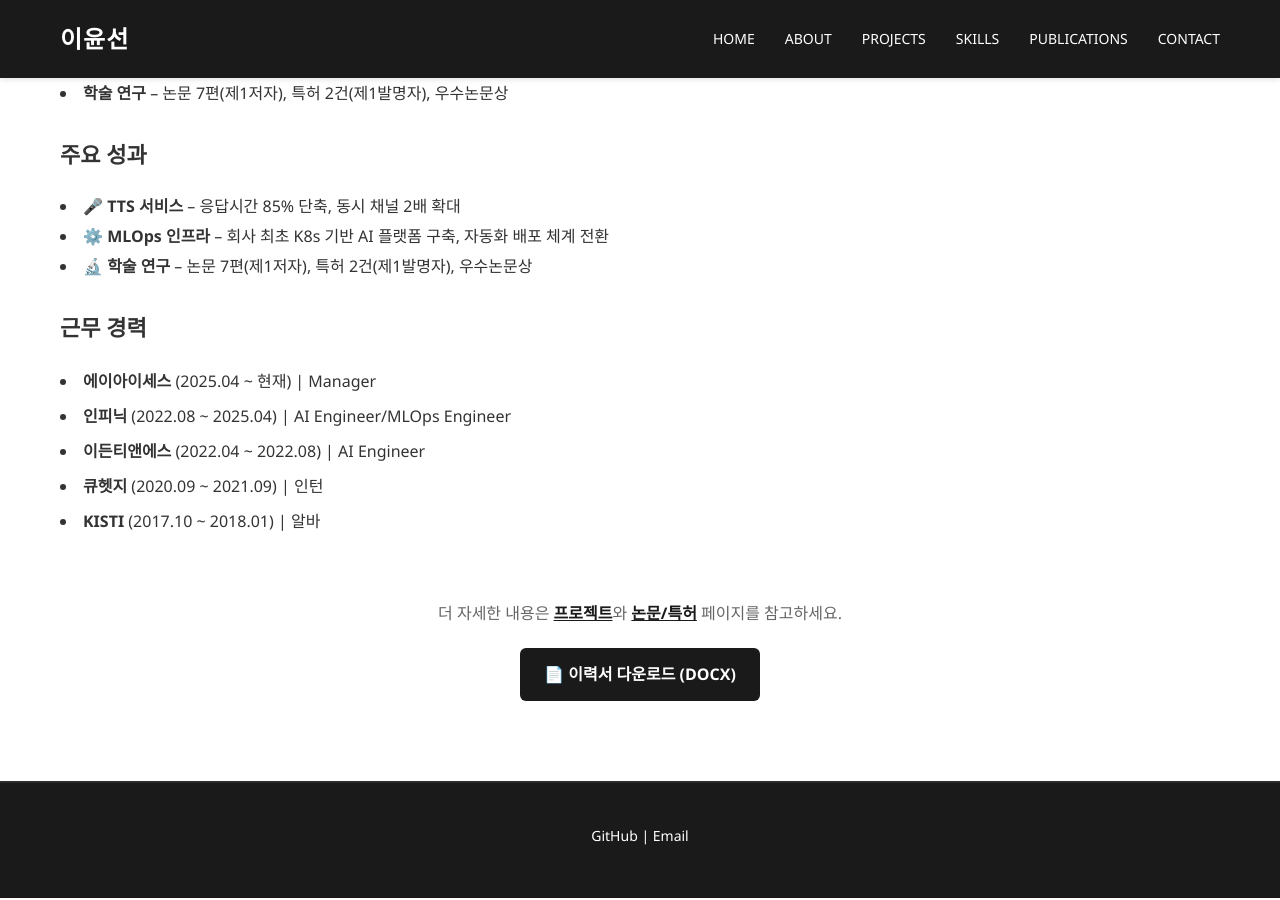
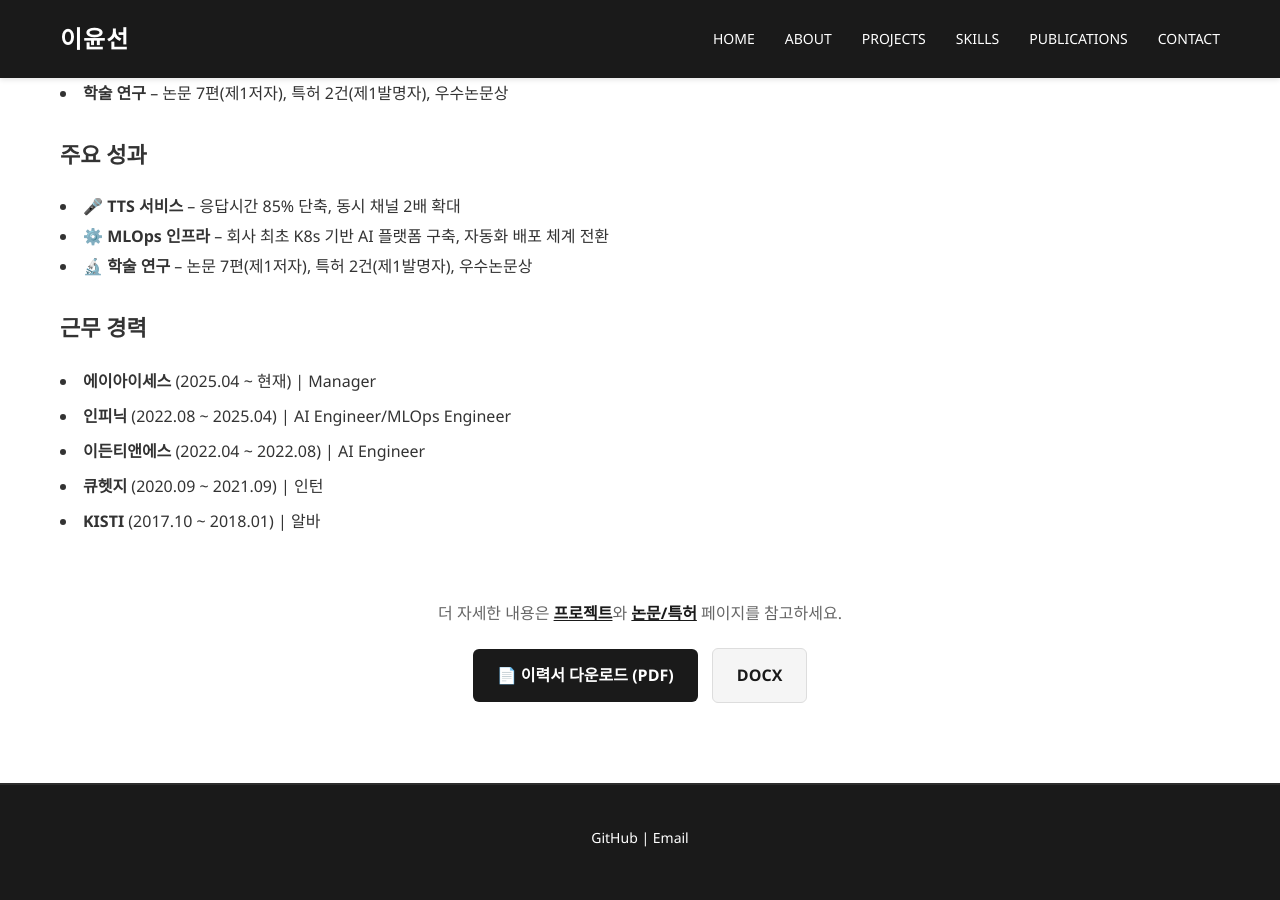
Before and after one commit to ckc5800/ckc5800.github.io, a Jekyll site: the page built from about.html, in a window 1280 px wide and 900 px high, scrolled down 428 px. Built offline with Jekyll 4.4.1, drawn with Linux system fonts in a browser that asks for light colours.

Commit message:
Add PDF resume as primary download, keep DOCX as secondary on About

```diff
--- a/about.html
+++ b/about.html
@@ -43,5 +43,6 @@ title: About
 </p>
 
 <p style="text-align: center; margin-top: 20px;">
-    <a href="/assets/resume.docx" download style="display: inline-block; padding: 12px 24px; background-color: #1a1a1a; color: white; text-decoration: none; border-radius: 6px; font-weight: 600;">📄 이력서 다운로드 (DOCX)</a>
+    <a href="/assets/resume.pdf" download style="display: inline-block; padding: 12px 24px; background-color: #1a1a1a; color: white; text-decoration: none; border-radius: 6px; font-weight: 600;">📄 이력서 다운로드 (PDF)</a>
+    <a href="/assets/resume.docx" download style="display: inline-block; padding: 12px 24px; background-color: #f5f5f5; color: #1a1a1a; text-decoration: none; border-radius: 6px; font-weight: 600; margin-left: 10px; border: 1px solid #ddd;">DOCX</a>
 </p>
--- a/contact.html
+++ b/contact.html
@@ -58,6 +58,6 @@ title: Contact
     </p>
 
     <p style="text-align: center; margin-top: 40px;">
-        <a href="/assets/resume.docx" download style="display: inline-block; padding: 12px 24px; background-color: #1a1a1a; color: white; text-decoration: none; border-radius: 6px; font-weight: 600;">📄 이력서 다운로드 (DOCX)</a>
+        <a href="/assets/resume.pdf" download style="display: inline-block; padding: 12px 24px; background-color: #1a1a1a; color: white; text-decoration: none; border-radius: 6px; font-weight: 600;">📄 이력서 다운로드 (PDF)</a>
     </p>
 </div>
--- a/index.html
+++ b/index.html
@@ -9,7 +9,7 @@ title: Home
     <p style="font-size: 16px; opacity: 0.85;">음성 AI, MLOps, 프로덕션 ML 시스템 구축</p>
     <a href="/about.html" class="cta-button">About Me</a>
     <a href="/projects.html" class="cta-button">View Projects</a>
-    <a href="/assets/resume.docx" download class="cta-button">📄 이력서 다운로드</a>
+    <a href="/assets/resume.pdf" download class="cta-button">📄 이력서 다운로드</a>
 </section>
 
 <section style="margin: 100px 0;">
```
Also changed, not shown: 1 other file.
